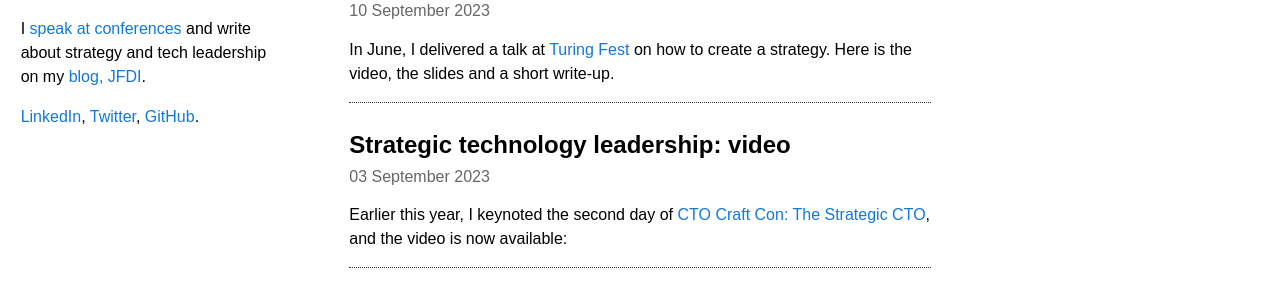
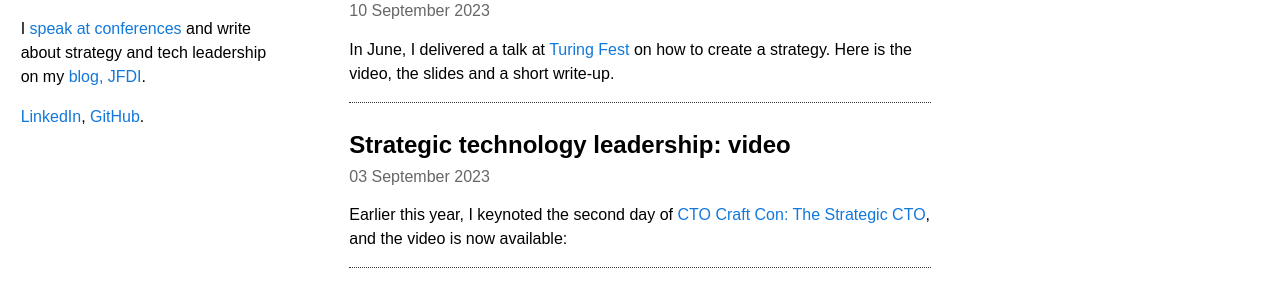
Before and after one commit to annashipman/annashipman.github.io, a Jekyll site: the page built from index.html, in a window 1280 px wide. Shown: the part 353-651 px from the top of the page. Built offline with Jekyll 4.4.1, drawn with Linux system fonts in a browser that asks for light colours.

Commit message:
I'm finished with Twitter

```diff
--- a/_includes/bio_sidebar.html
+++ b/_includes/bio_sidebar.html
@@ -1,5 +1,5 @@
   <div>
     <p>Strategic technology leader. CTO at <a href="https://www.koothplc.com/">Kooth</a>, a company specialising in digital mental health. Previously Technical Director at the Financial Times, Technical Architect at the Government Digital Service.</p>
     <p>I <a href="speaking.html">speak at conferences</a> and write about strategy and tech leadership on my <a href="jfdi.html">blog, JFDI</a>.</p>
-    <p><a href="https://www.linkedin.com/in/annashipman/">LinkedIn</a>, <a href="https://twitter.com/annashipman">Twitter</a>, <a href="https://github.com/annashipman">GitHub</a>.</p>
+    <p><a href="https://www.linkedin.com/in/annashipman/">LinkedIn</a>, <a href="https://github.com/annashipman">GitHub</a>.</p>
   </div>
```
